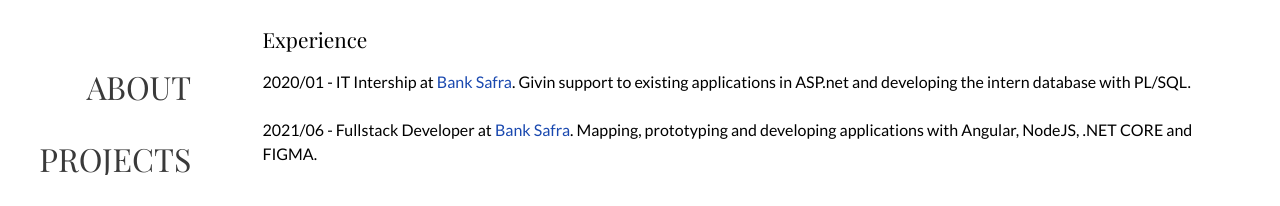
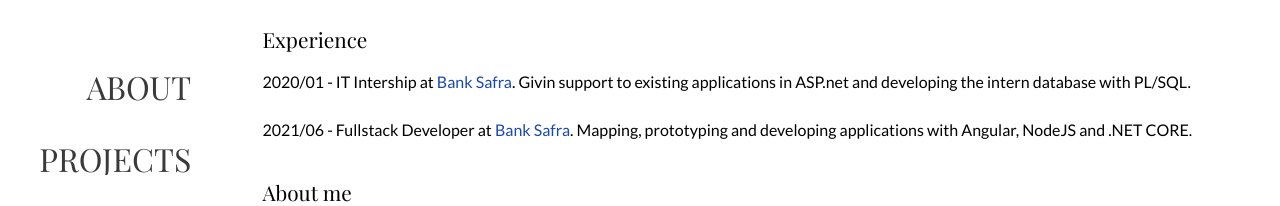
Before and after one commit to albuquerqueFS/portfolio, an Angular app: page / in a window 1280 px wide. Shown: the part 241-447 px from the top of the page. Built offline with nearby package versions, Linux system fonts and the light colour scheme; no server answers; a web font is replaced by a local one.

Commit message:
fix: description figma

```diff
--- a/src/app/pages/page/page.component.html
+++ b/src/app/pages/page/page.component.html
@@ -23,7 +23,7 @@
         applications in ASP.net and developing the intern database with PL/SQL.
         <br> <br>
         <b>2021/06</b> - Fullstack Developer at <a href="https://www.safra.com.br/">Bank Safra</a>. Mapping, prototyping
-        and developing applications with Angular, NodeJS, .NET CORE and FIGMA.
+        and developing applications with Angular, NodeJS and .NET CORE.
 
       <h3 class="about__subtitle">About me</h3>
       <p class="about__experience">
```
